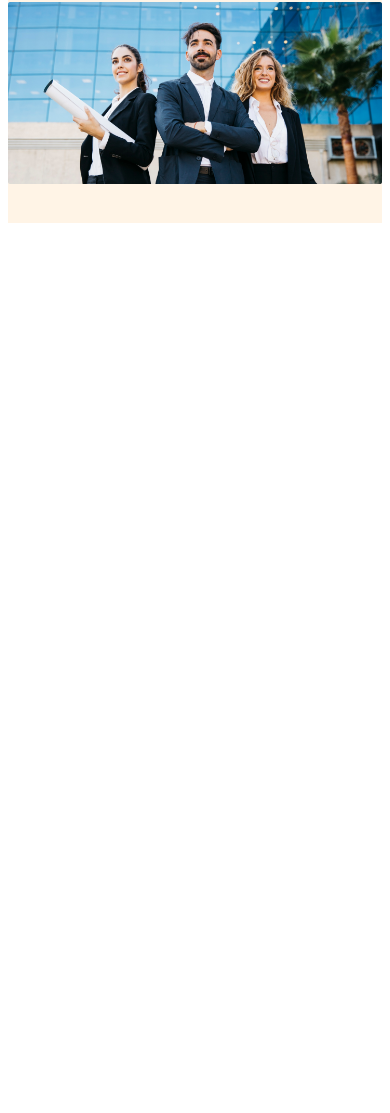
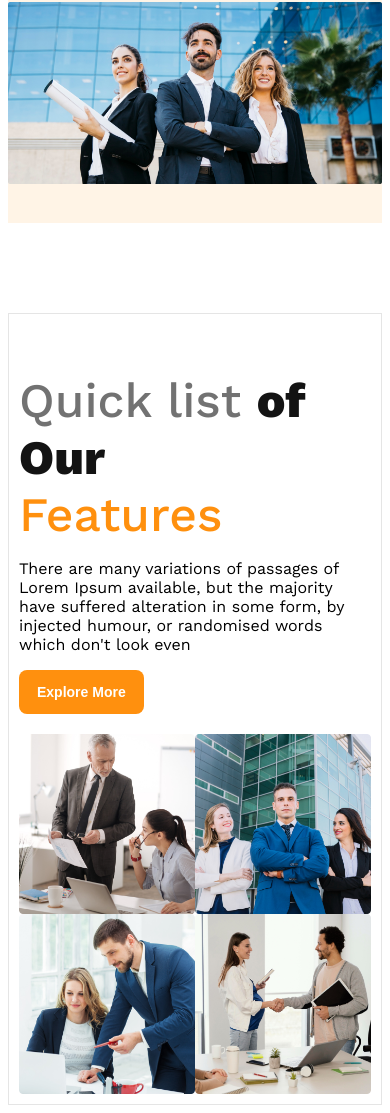
Before and after one commit to Al-Mujahid085/g3-architect-website, a plain HTML site: page index.html in a window 390 px wide. Shown: the part 517-1630 px from the top of the page. Before the commit the page ends 844 px from the top, so only its background shows below. Drawn offline with nearby package versions, Linux system fonts and the light colour scheme.

Commit message:
added team section with responsive styles

```diff
--- a/index.html
+++ b/index.html
@@ -26,7 +26,9 @@
                     <h1 class="head-color">Brand New <br>
                         Group of Architects
                     </h1>
-                    <p class="para-color">There are many variations of passages of Lorem Ipsum available, but the majority have suffered alteration in some form, by injected humour, or randomised words which don't look even</p>
+                    <p class="para-color">There are many variations of passages of Lorem Ipsum available, but the
+                        majority have suffered alteration in some form, by injected humour, or randomised words which
+                        don't look even</p>
                     <div>
                         <a href=""><button class="btn-primary">Explore More</button></a>
                     </div>
@@ -40,6 +42,25 @@
 
     </header>
     <main>
+        <section class="teams display-flex">
+            <div class="team-img-container">
+                <div class="architects"><img src="./images/team1.png" alt=""></div>
+                <div class="architects"><img src="./images/team2.png" alt=""></div>
+                <div class="architects"><img src="./images/team3.png" alt=""></div>
+                <div class="architects"><img src="./images/team4.png" alt=""></div>
+            </div>
+            <div class="our-features">
+                <h3 class="">
+                    <span style="color: #727272;">Quick list</span> <span class="head-color" style="font-weight: 800;"> of Our</span> <br>
+                    <span style="color: #FF900E;">Features</span>
+                </h3>
+                <p>
+                    There are many variations of passages of Lorem Ipsum available, but the majority have suffered
+                    alteration in some form, by injected humour, or randomised words which don't look even
+                </p>
+                <a href=""><button class="btn-primary">Explore More</button></a>
+            </div>
+        </section>
 
     </main>
     <footer>
--- a/styles/style.css
+++ b/styles/style.css
@@ -11,7 +11,8 @@
     font-weight: 400;
     font-style: normal;
 }
-.m-auto{
+
+.m-auto {
     margin: 0 auto;
 }
 
@@ -26,7 +27,8 @@
     border-radius: 8px;
     border: 0;
 }
-.btn-primary:hover{
+
+.btn-primary:hover {
     color: black;
     background-color: #FFF;
 }
@@ -48,6 +50,15 @@
 
 .bg-primary {
     background-color: rgba(255, 144, 14, 0.10);
+}
+
+main {
+    max-width: 1340px;
+    margin: auto;
+}
+
+section {
+    margin-top: 90px;
 }
 
 /* end of common shared style  */
@@ -114,13 +125,71 @@ nav {
 }
 
 /* completed header section  */
+/* start main section  */
+/* start features section styles */
+
+.teams {
+
+    max-width: 1010px;
+    align-items: center;
+    margin-left: auto;
+    margin-right: auto;
+    border: 1px solid rgba(0, 0, 0, 0.103);
+    padding: 10px;
+    gap: 20px;
+
+}
+
+.team-img-container {
+    display: grid;
+    grid-template-columns: repeat(2, 1fr);
+    width: 50%;
+}
+
+.team-img-container img {
+
+    height: 100%;
+    width: 100%;
+}
+
+.our-features {
+    /* margin: auto auto auto 100px; */
+    width: 50%;
+}
+
+.our-features h3 {
+    font-size: 3rem;
+    font-weight: 500;
+    margin-bottom: 0;
+}
+
+/* end of team/features section  */
+
+
+
 
 
 @media screen and (max-width:576px) {
 
-    nav{
+    nav {
         flex-direction: column;
         align-items: center;
         text-align: center;
     }
 }
+
+/* ended responsive header styles */
+
+/* start responsive team/features section  */
+.teams{
+    flex-direction: column;
+    flex-direction: column-reverse;
+
+}
+.our-features{
+   width: 100%;
+
+}
+.team-img-container{
+    width: 100%;
+}
```
